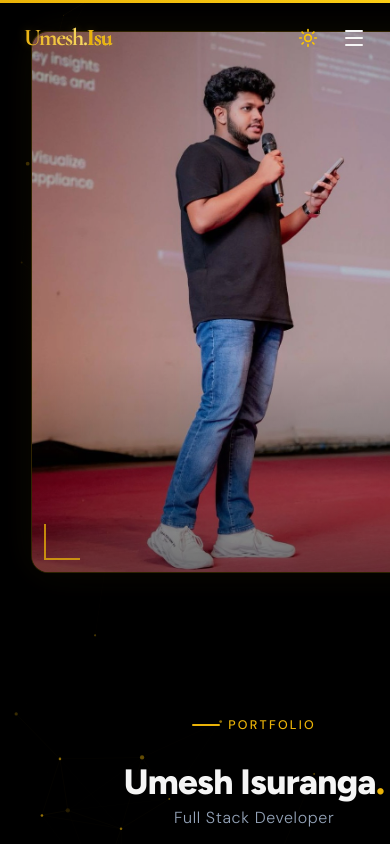
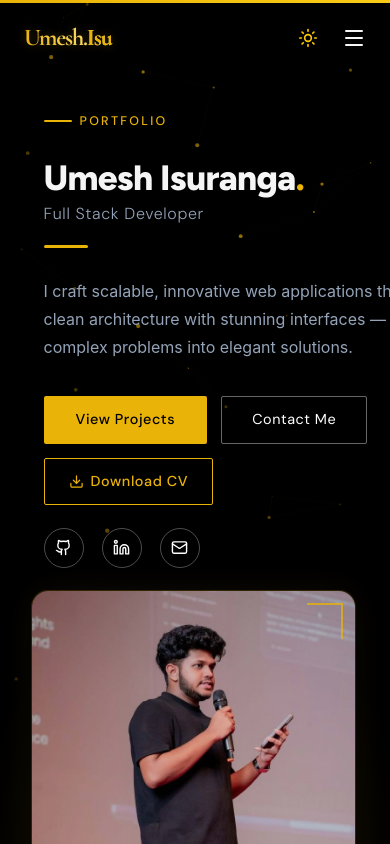
Before and after one commit to UmeshIsu/Portfolio, a React (Vite) app in the folder frontend/: page / in a window 390 px wide. Shown: the top 844 px of the page. Built offline with nearby package versions, Linux system fonts and the light colour scheme.

Commit message:
Change mobile responsive design

```diff
--- a/frontend/src/components/Hero.css
+++ b/frontend/src/components/Hero.css
@@ -18,53 +18,20 @@
 @media (max-width: 960px) {
   .hero {
     grid-template-columns: 1fr;
-    min-height: auto;
-    padding-bottom: 4rem;
-  }
-
-  .hero-left {
-    padding: 6rem 6% 2rem;
-    text-align: center;
-    align-items: center;
-  }
-
-  .hero-cta {
-    justify-content: center;
-  }
-
-  .hero-socials {
-    justify-content: center;
   }
 
   .hero-photo {
-    display: flex;
+    height: 60%;
+    align-items: center;
     justify-content: center;
-    align-items: center;
-    padding: 1rem;
-    order: -1;
-    padding-top: 5rem;
+    width: 80%;
   }
 
   .photo-placeholder {
-    width: 240px;
-    height: 300px;
-    border-radius: 12px;
+    width: 20%;
+    height: 20%;
   }
 
-  .photo-glow {
-    width: 280px;
-    height: 340px;
-  }
-
-  .photo-frame::before,
-  .photo-frame::after {
-    width: 24px;
-    height: 24px;
-  }
-
-  .scroll-hint {
-    display: none;
-  }
 }
 
 /* ── Left panel ── */
```
